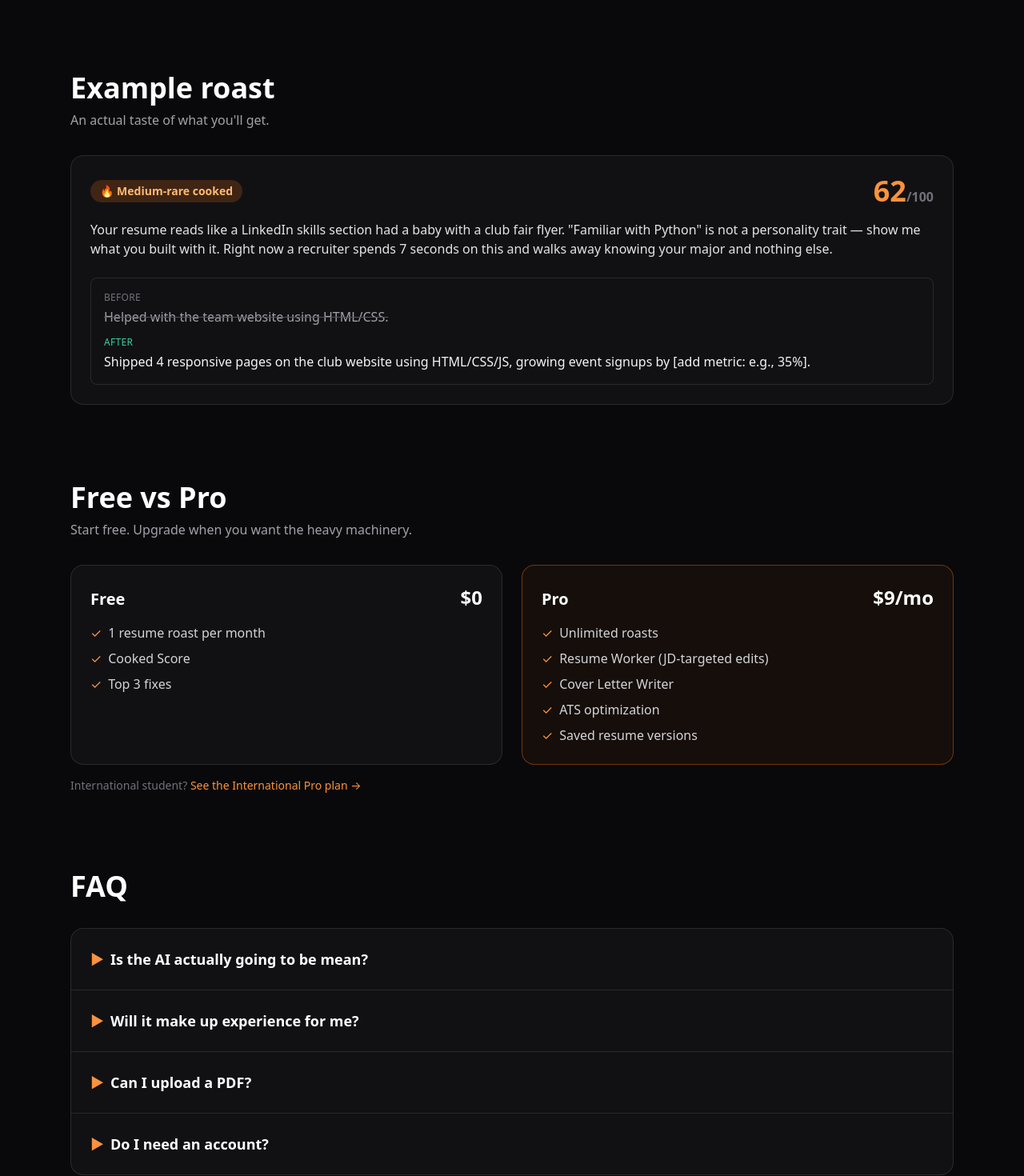
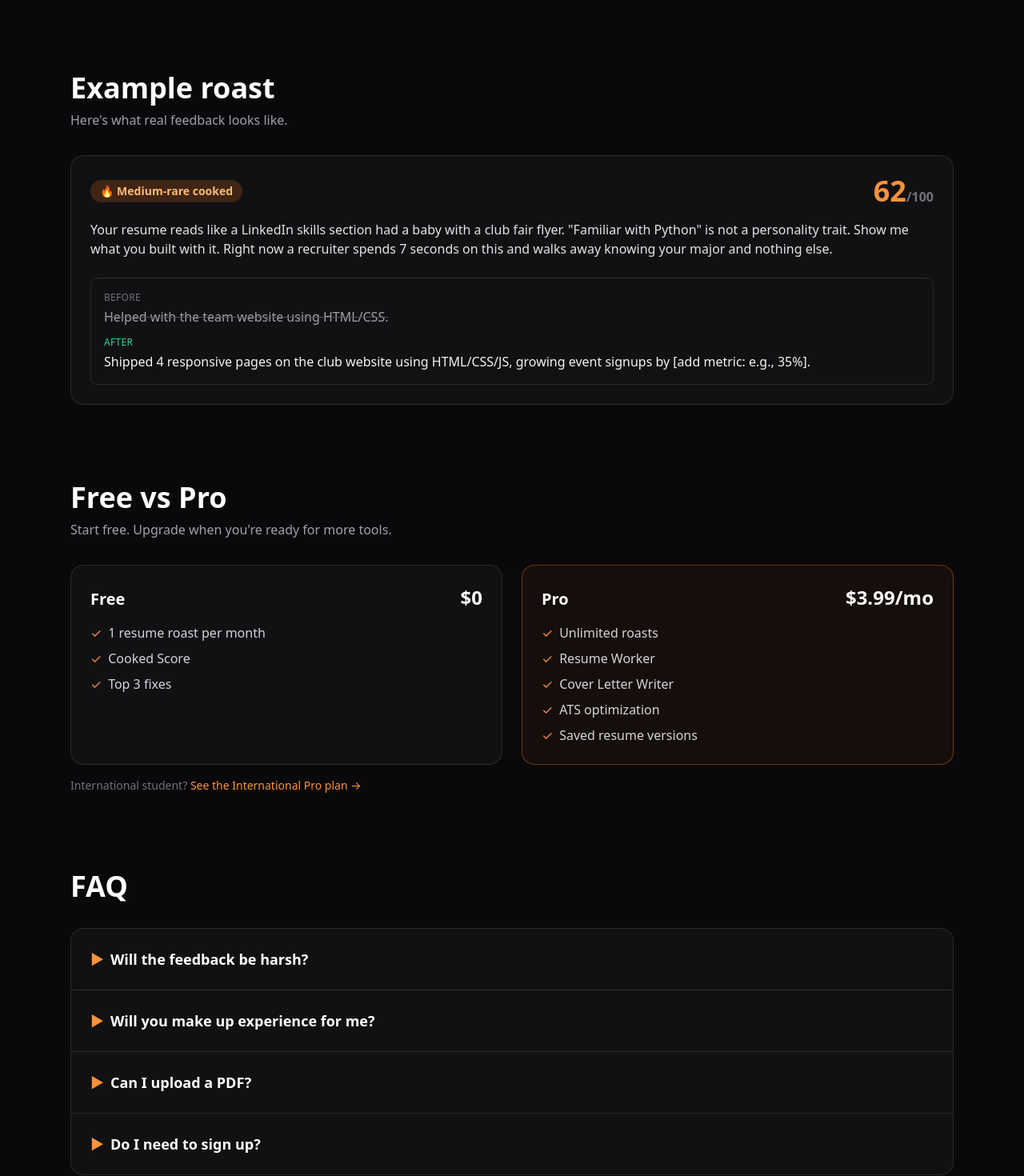
Before and after one commit to Haddie754/Resume-Roast-AI, a Next.js app: page / in a window 1280 px wide. Shown: the part 1100-2570 px from the top of the page at 80% size. Built offline with nearby package versions, Linux system fonts and the light colour scheme.

Commit message:
Update pricing and clean up landing page copy

```diff
--- a/app/page.tsx
+++ b/app/page.tsx
@@ -24,7 +24,7 @@ function Hero() {
         Find out if your resume is <span className="text-brand-500">cooked.</span>
       </h1>
       <p className="mx-auto mt-6 max-w-2xl text-lg text-zinc-300">
-        Upload your resume and get a brutally honest AI roast with fixes that actually help you get interviews.
+        Upload your resume and get honest, actionable feedback with fixes that actually help you get interviews.
       </p>
       <div className="mt-10 flex flex-col items-center justify-center gap-3 sm:flex-row">
         <Link
@@ -47,9 +47,9 @@ function Hero() {
 
 function HowItWorks() {
   const steps = [
-    { n: "1", t: "Paste your resume", d: "Drop it in. No PDF wrangling yet — paste-text is the MVP." },
-    { n: "2", t: "Tell us your target", d: "Role, school, year, and whether you need sponsorship." },
-    { n: "3", t: "Get roasted", d: "A score, a diagnosis, the 5 things to fix, and rewritten bullets." },
+    { n: "1", t: "Paste your resume", d: "Drop it in and tell us your target role and school." },
+    { n: "2", t: "Share your context", d: "Your year, major, and whether you need visa sponsorship." },
+    { n: "3", t: "Get feedback", d: "A score, diagnosis, top 5 problems to fix, and better bullet points." },
   ];
   return (
     <section>
@@ -74,7 +74,7 @@ function ExampleRoast() {
   return (
     <section>
       <h2 className="text-3xl font-bold text-white sm:text-4xl">Example roast</h2>
-      <p className="mt-2 text-zinc-400">An actual taste of what you&apos;ll get.</p>
+      <p className="mt-2 text-zinc-400">Here's what real feedback looks like.</p>
       <div className="mt-8 rounded-2xl border border-white/10 bg-zinc-900/60 p-6">
         <div className="flex items-center justify-between">
           <span className="rounded-full bg-orange-500/20 px-3 py-1 text-sm font-semibold text-orange-300">
@@ -83,7 +83,7 @@ function ExampleRoast() {
           <span className="text-4xl font-extrabold text-orange-400">62<span className="text-base text-zinc-500">/100</span></span>
         </div>
         <p className="mt-4 text-zinc-200">
-          Your resume reads like a LinkedIn skills section had a baby with a club fair flyer. &quot;Familiar with Python&quot; is not a personality trait — show me what you built with it. Right now a recruiter spends 7 seconds on this and walks away knowing your major and nothing else.
+          Your resume reads like a LinkedIn skills section had a baby with a club fair flyer. &quot;Familiar with Python&quot; is not a personality trait. Show me what you built with it. Right now a recruiter spends 7 seconds on this and walks away knowing your major and nothing else.
         </p>
         <div className="mt-6 rounded-lg border border-white/10 p-4">
           <p className="text-xs uppercase tracking-wide text-zinc-500">Before</p>
@@ -104,7 +104,7 @@ function FreeVsPro() {
   return (
     <section>
       <h2 className="text-3xl font-bold text-white sm:text-4xl">Free vs Pro</h2>
-      <p className="mt-2 text-zinc-400">Start free. Upgrade when you want the heavy machinery.</p>
+      <p className="mt-2 text-zinc-400">Start free. Upgrade when you're ready for more tools.</p>
       <div className="mt-8 grid gap-6 md:grid-cols-2">
         <PlanRow
           title="Free"
@@ -117,11 +117,11 @@ function FreeVsPro() {
         />
         <PlanRow
           title="Pro"
-          price="$9/mo"
+          price="$3.99/mo"
           highlight
           features={[
             "Unlimited roasts",
-            "Resume Worker (JD-targeted edits)",
+            "Resume Worker",
             "Cover Letter Writer",
             "ATS optimization",
             "Saved resume versions",
@@ -172,20 +172,20 @@ function PlanRow({
 function FAQ() {
   const items = [
     {
-      q: "Is the AI actually going to be mean?",
-      a: "Funny, sharp, and honest — but never cruel and never about identity, background, or visa status. The whole point is to help you ship a better resume.",
+      q: "Will the feedback be harsh?",
+      a: "Honest and funny, yes. But never cruel. We focus on your resume, not you. And we're always respectful about visa status and background.",
     },
     {
-      q: "Will it make up experience for me?",
-      a: "No. We tell the model to only critique what you actually wrote. If a metric is missing it suggests placeholders like [add metric] instead of inventing numbers.",
+      q: "Will you make up experience for me?",
+      a: "No. We only critique what you actually wrote. If you're missing a metric, we suggest placeholders like [add number] instead of inventing data.",
     },
     {
       q: "Can I upload a PDF?",
-      a: "Not yet — MVP is paste-text only. PDF upload is on the roadmap.",
+      a: "Not yet. For now, copy and paste your resume text. PDF upload is coming soon.",
     },
     {
-      q: "Do I need an account?",
-      a: "Not for your first roast. Accounts come with Supabase auth in a later release.",
+      q: "Do I need to sign up?",
+      a: "No account needed for your first roast. You can save and track your roasts later if you want.",
     },
   ];
   return (
--- a/app/pricing/page.tsx
+++ b/app/pricing/page.tsx
@@ -25,31 +25,30 @@ const plans: Plan[] = [
   },
   {
     name: "Pro",
-    price: "$9",
+    price: "$3.99",
     cadence: "per month",
     description: "Everything you need to actually land interviews.",
     features: [
       "Unlimited resume roasts",
-      "Resume Worker (JD-targeted edits)",
+      "Resume Worker",
       "Cover Letter Writer",
       "ATS optimization",
       "Saved resume versions",
-      "Priority AI model",
     ],
     cta: "Upgrade to Pro",
     highlight: true,
   },
   {
     name: "International Pro",
-    price: "$19",
+    price: "$7.99",
     cadence: "per month",
     description: "Built for F-1/OPT students who need a sharper edge.",
     features: [
       "Everything in Pro",
       "Sponsorship-aware suggestions",
-      "F-1 / OPT-focused job strategy",
-      "Company targeting (sponsor-friendly lists)",
-      "Visa-aware cover letter framing",
+      "F-1/OPT-focused job strategy",
+      "Company targeting for visa-friendly roles",
+      "Cover letter guidance for visa context",
     ],
     cta: "Upgrade to International Pro",
   },
```
